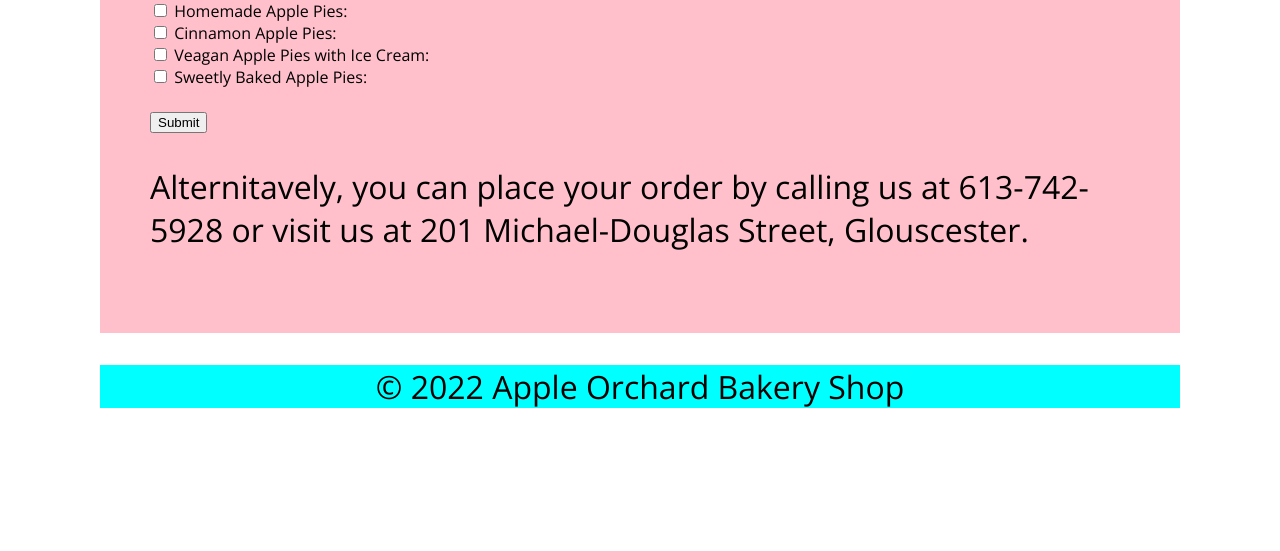
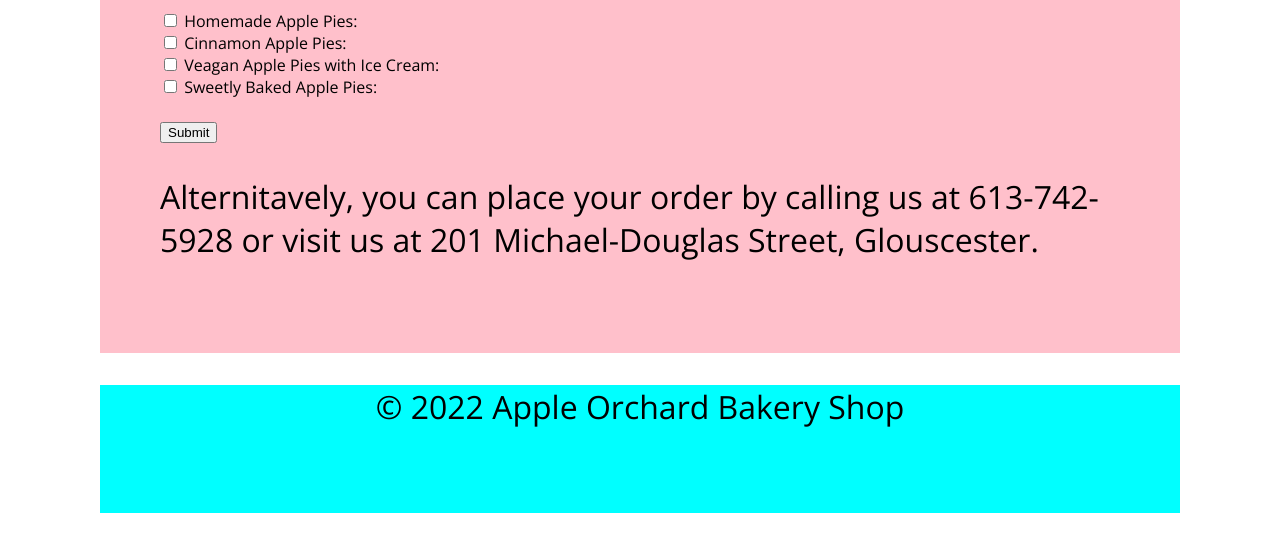
Before and after one commit to Nmorakinyo/mtm6201-midterm, a plain HTML site: page order.html in a window 1280 px wide. Shown: the part 735-1286 px from the top of the page. Before the commit the page ends 1243 px from the top, so only its background shows below. Drawn offline with nearby package versions, Linux system fonts and the light colour scheme.

Commit message:
changes to footer css

```diff
--- a/main.css
+++ b/main.css
@@ -83,10 +83,11 @@ background-color: pink;
 
 footer {
   width: 100%;
+  min-height: 8em;
   text-align: center;
   background-color: aqua ;
   }
   .order-name {
     background-color: pink;
-    padding: 50px;
+    padding: 60px;
   }
```
